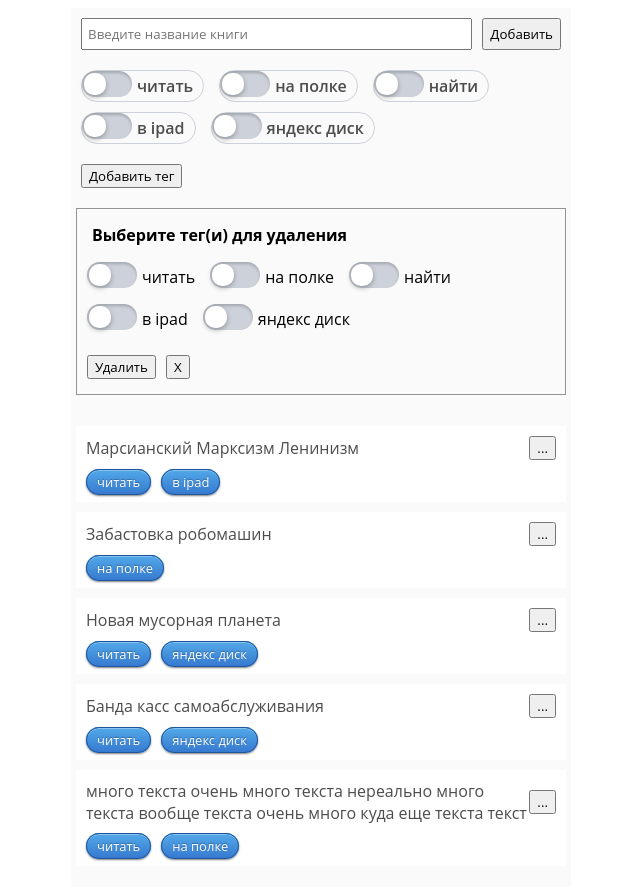
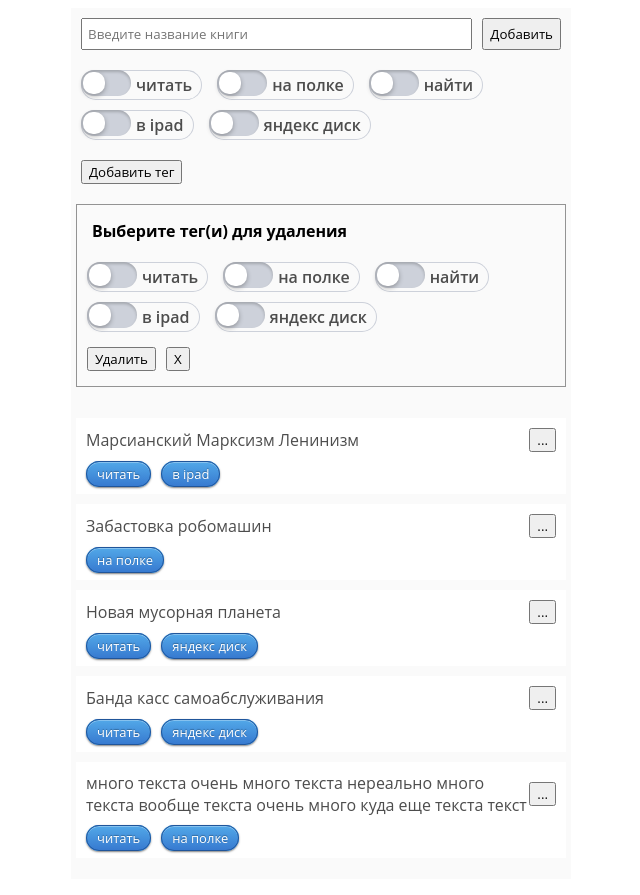
Before and after one commit to evgenynovak/book-library-app-react, a React (Create React App) app: page / in a window 1280 px wide. Both pictures are taken after a click on the button "Удалить тег". Shown: the whole page, without its empty margins (319-959 px from the left). Built offline with nearby package versions, Linux system fonts and the light colour scheme.

Commit message:
fix style

```diff
--- a/src/components/AddBook/AddBook.js
+++ b/src/components/AddBook/AddBook.js
@@ -48,7 +48,7 @@ function AddBook(props)  {
         onChange={handleChange}
         checked={tag.isChecked}
         />
-        <div className={scss.checkbox__text}>{tag.tagText}</div>
+        <div className={scss.checkbox__text_green}>{tag.tagText}</div>
       </label>)
   }
 
--- a/src/components/AddBook/AddBook.module.scss
+++ b/src/components/AddBook/AddBook.module.scss
@@ -1,4 +1,5 @@
 @import '../../styles/variables.scss';
+@import '../../styles/tags.scss';
 
 .form {
   display: flex;
@@ -26,62 +27,3 @@
     padding-top: 10px;
   }
 }
-
-.checkbox {
-  padding-right: 15px;
-  padding-top: 10px;
-  padding-bottom: 0px;
-  input {
-    position: absolute;
-    z-index: -1;
-    opacity: 0;
-    margin: 10px 0 0 20px;
-    &:checked {
-      + .checkbox__text:before {
-        background: #9FD468;
-      }
-      + .checkbox__text:after {
-        left: 26px;
-      }
-    }
-    &:focus {
-      + .checkbox__text:before {
-        box-shadow: inset 0 2px 3px rgba(0,0,0,.2), 0 0 0 3px rgba(255,255,255,.2);
-      }
-    }
-  }
-  &__text {
-    position: relative;
-    padding: 4px 10px 4px 55px;
-    cursor: pointer;
-    text-transform: lowercase;
-    color: $secondary;
-    font-weight: 600;
-    border-radius: 45px;
-    border: 1px #CDD1DA solid;
-    &:after {
-      content: '';
-      position: absolute;
-      top: 2px;
-      left: 2px;
-      width: 22px;
-      height: 22px;
-      border-radius: 10px;
-      background: #FFF;
-      box-shadow: 0 2px 5px rgba(0,0,0,.3);
-      transition: .2s;
-    }
-    &:before {
-      content: '';
-      position: absolute;
-      top: 0px;
-      left: 0;
-      width: 50px;
-      height: 26px;
-      border-radius: 13px;
-      background: #CDD1DA;
-      box-shadow: inset 0 2px 3px rgba(0,0,0,.2);
-      transition: .2s;
-    }
-  }
-}
--- a/src/components/BookList/BookEdit/BookEdit.js
+++ b/src/components/BookList/BookEdit/BookEdit.js
@@ -41,20 +41,19 @@ function BookEdit(props)  {
     setBookTags(null)
     }
     return tagsSelectedinEdit.map(tag =>
-      <label key={tag.tagId}>
+      <label key={tag.tagId}  className={scss.checkbox}>
         <input type="checkbox"
         name="tags"
         value={tag.tagId}
         onChange={handleChangeTagsSelect}
         checked={tag.isChecked}
         />
-        {tag.tagText}
+        <div className={scss.checkbox__text_green}>{tag.tagText}</div>
       </label>)
   }
 
  return(
       <form className={scss.form}>
-            <label className={scss.formLabel}>Название книги</label>
         <input
           className={scss.formInputTitle}
           type='text'
@@ -62,13 +61,13 @@ function BookEdit(props)  {
           onChange={(e) => setTitleBook(e.target.value)}
           placeholder='Введите название книги'
         />
-            <div></div>
-            <label className={scss.formLabel}>Теги</label>
-            <div>
+        <div className={scss.formTags}>
           {renderTagItemsInEdit()}
         </div>
+        <div className={scss.formBlock}>
         <button className={scss.formSubmit} type='button' onClick={handleSubmitFormEdit}>Сохранить</button>
-        <button className={scss.formSubmit} type='button' onClick={handleEditClose}>Закрыть</button>
+        <button className={scss.formSubmit} type='button' onClick={handleEditClose}>X</button>
+        </div>
       </form>
   )
  }
--- a/src/components/BookList/BookEdit/BookEdit.module.scss
+++ b/src/components/BookList/BookEdit/BookEdit.module.scss
@@ -1,4 +1,5 @@
 @import '../../../styles/variables.scss';
+@import '../../../styles/tags.scss';
 
 .form {
   display: flex;
@@ -29,5 +30,19 @@
 
 .formSubmit {
   margin-top: 10px;
+  margin-left: 10px;
   align-self: flex-end;
 }
+
+.formTags {
+  display: flex;
+  flex-direction: row;
+  flex-wrap: wrap;
+  padding-top: 10px;
+}
+
+.formBlock {
+  display: flex;
+  flex-direction: row;
+  justify-content: flex-end;
+}
--- a/src/components/DeleteTags/DeleteTags.js
+++ b/src/components/DeleteTags/DeleteTags.js
@@ -26,7 +26,7 @@ function DeleteTags(props) {
         onChange={handleChange}
         checked={tag.isChecked}
         />
-        <div className={scss.checkbox__text}>{tag.tagText}</div>
+        <div className={scss.checkbox__text_red}>{tag.tagText}</div>
       </label>)
   }
 
--- a/src/components/DeleteTags/DeleteTags.module.scss
+++ b/src/components/DeleteTags/DeleteTags.module.scss
@@ -1,4 +1,5 @@
 @import '../../styles/variables.scss';
+@import '../../styles/tags.scss';
 
 .deleteTags {
   width: 100%;
@@ -36,59 +37,3 @@
   padding-top: 10px;
   padding-bottom: 15px;
 }
-
-.checkbox {
-  padding-right: 15px;
-  padding-top: 10px;
-  padding-bottom: 10px;
-  input {
-    position: absolute;
-    z-index: -1;
-    opacity: 0;
-    margin: 10px 0 0 20px;
-    &:checked {
-      + .checkbox__text:before {
-        background: #FF0000;
-      }
-      + .checkbox__text:after {
-        left: 26px;
-      }
-    }
-    &:focus {
-      + .checkbox__text:before {
-        box-shadow: inset 0 2px 3px rgba(0,0,0,.2), 0 0 0 3px rgba(255,255,255,.2);
-      }
-    }
-  }
-  &__text {
-    position: relative;
-    padding: 0 0 0 55px;
-    cursor: pointer;
-    text-transform: lowercase;
-    &:after {
-      content: '';
-      position: absolute;
-      top: -2px;
-      left: 2px;
-      width: 22px;
-      height: 22px;
-      border-radius: 10px;
-      background: #FFF;
-      box-shadow: 0 2px 5px rgba(0,0,0,.3);
-      transition: .2s;
-    }
-  }
-  &__text:before {
-    content: '';
-    position: absolute;
-    top: -4px;
-    left: 0;
-    width: 50px;
-    height: 26px;
-    border-radius: 13px;
-    background: #CDD1DA;
-    box-shadow: inset 0 2px 3px rgba(0,0,0,.2);
-    transition: .2s;
-  }
-
-}
```
Lines whose indentation alone changed are shown as unchanged.
